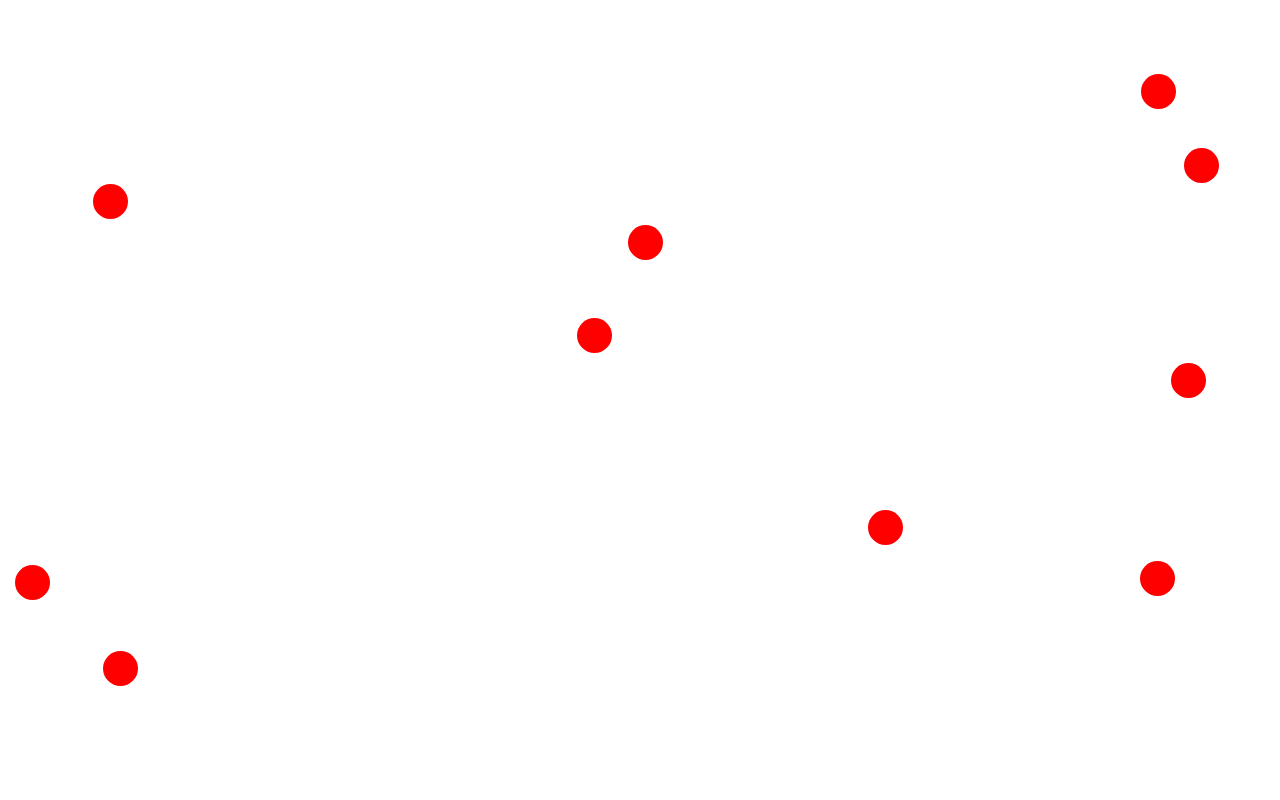
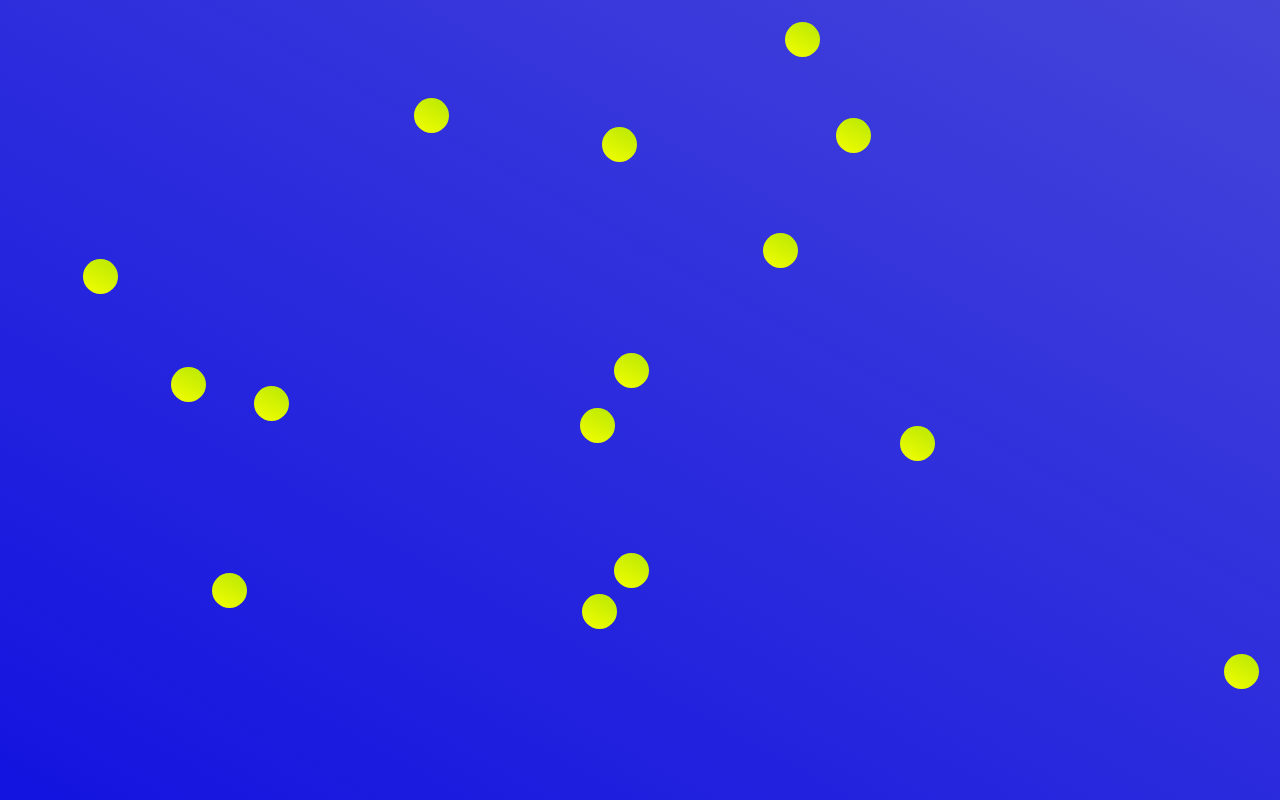
Before and after one commit to MsyaMax/Ballgame, a plain HTML site: page index.html in a window 1280 px wide. Drawn offline with Linux system fonts and the light colour scheme.

Commit message:
add check clicking part

```diff
--- a/main.css
+++ b/main.css
@@ -5,10 +5,13 @@
 
     body {
         height: 100vh;
+        background: rgb(69, 69, 218);
+        background: linear-gradient(209deg, rgba(69, 69, 218, 1) 0%, rgba(19, 19, 224, 1) 100%);
     }
 
     .ballstyle {
-        background-color: rgb(255, 0, 0);
+        background: rgb(183, 231, 5);
+        background: linear-gradient(209deg, rgba(183, 231, 5, 1) 0%, rgba(244, 255, 0, 1) 100%);
         border-radius: 50%;
         position: absolute;
     }
--- a/main.js
+++ b/main.js
@@ -1,8 +1,8 @@
 window.addEventListener('DOMContentLoaded', () => {
     const w = 35;
     const h = 35;
-    let width = window.innerWidth;
-    let height = window.innerHeight;
+    let width = window.innerWidth - 14;
+    let height = window.innerHeight - 14;
 
     function createBall(n) {
         for (let i = 0; n > i; i++) {
@@ -21,7 +21,7 @@ window.addEventListener('DOMContentLoaded', () => {
             ball.style.top = `${y}px`;
         }
     };
-    createBall(10);
+    createBall(15);
 
     // animating the balls
     const balls = document.querySelectorAll('.ballstyle')
@@ -35,11 +35,11 @@ window.addEventListener('DOMContentLoaded', () => {
     function animator(p) {
 
         let n = p
-        let vx = Math.floor((Math.random() - 0.5) * 50);
-        let vh = Math.floor((Math.random() - 0.5) * 50);
+        let vx = Math.floor((Math.random() - 0.5) * 30);
+        let vh = Math.floor((Math.random() - 0.5) * 30);
 
         function animate() {
-            n
+
             // set left proprety
             let left = parseInt(getComputedStyle(balls[n]).getPropertyValue('left'));
             if (left + w >= width || left <= 0) {
@@ -56,17 +56,21 @@ window.addEventListener('DOMContentLoaded', () => {
             top += vh
             balls[n].style.top = top + 'px';
 
+            if (!isClick) {
+                requestAnimationFrame(animate);
+            }
 
-            requestAnimationFrame(animate)
+
+
         }
         animate()
     }
+})
 
-
-
-
-
-
-
-
+// check clicking
+let isClick = false;
+document.addEventListener('click', (event) => {
+    isClick = true;
+    changeAnimate(event.clientX, event.clientY)
+    return isClick;
 })
```
